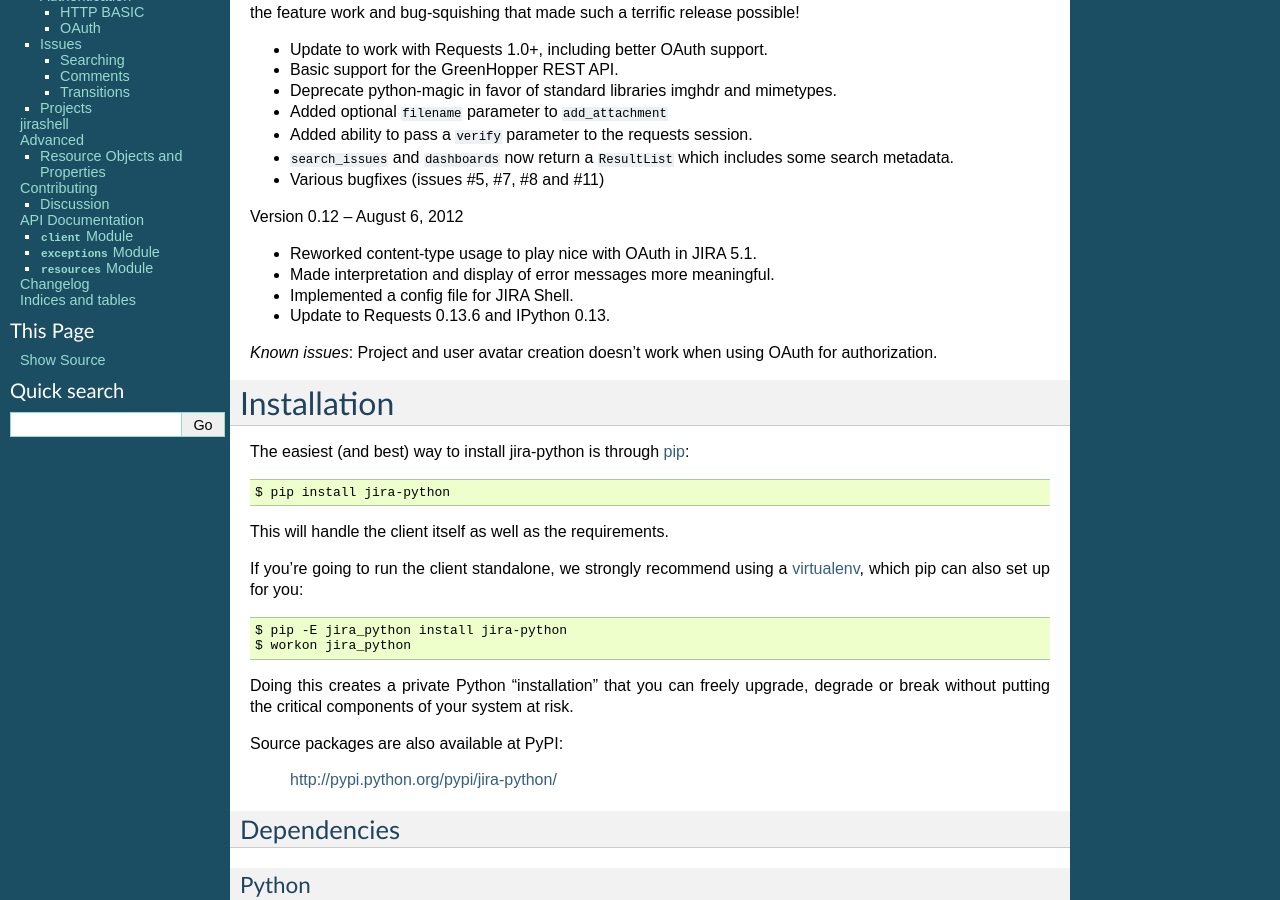
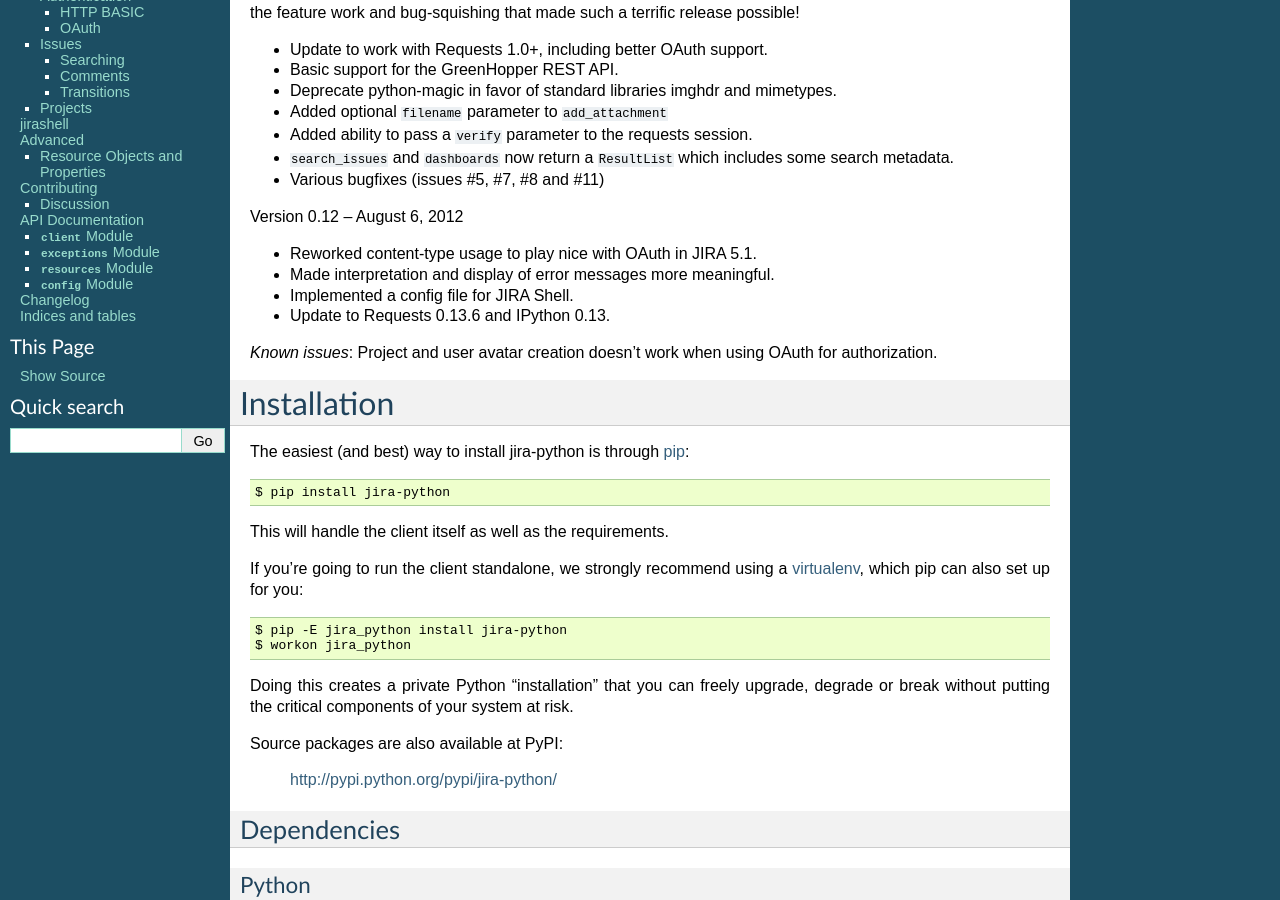
Before and after one commit to pycontribs/jira, a Sphinx documentation site: the page built from docs/index.rst, in a window 1280 px wide and 900 px high, scrolled down 326 px. Built offline with Sphinx 7.4.7, drawn with Linux system fonts in a browser that asks for light colours.

Commit message:
Added jira.config module which allows people to load jira credentials from a config file.
modified:   docs/index.rst
jira/config.py

```diff
--- a/docs/index.rst
+++ b/docs/index.rst
@@ -463,6 +463,14 @@
     :undoc-members:
     :show-inheritance:
 
+:mod:`config` Module
+-----------------------
+
+.. automodule:: jira.config
+    :members:
+    :undoc-members:
+    :show-inheritance:
+
 Changelog
 =========
 
```
